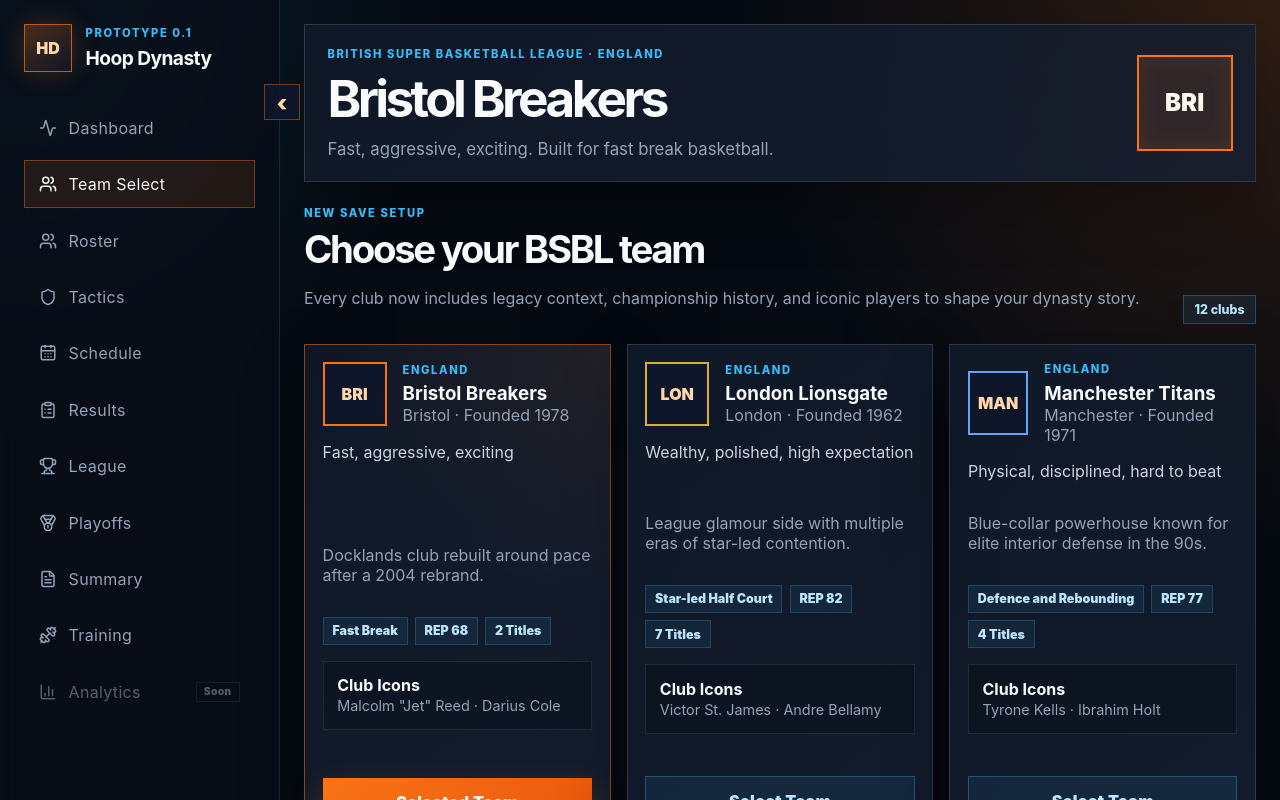
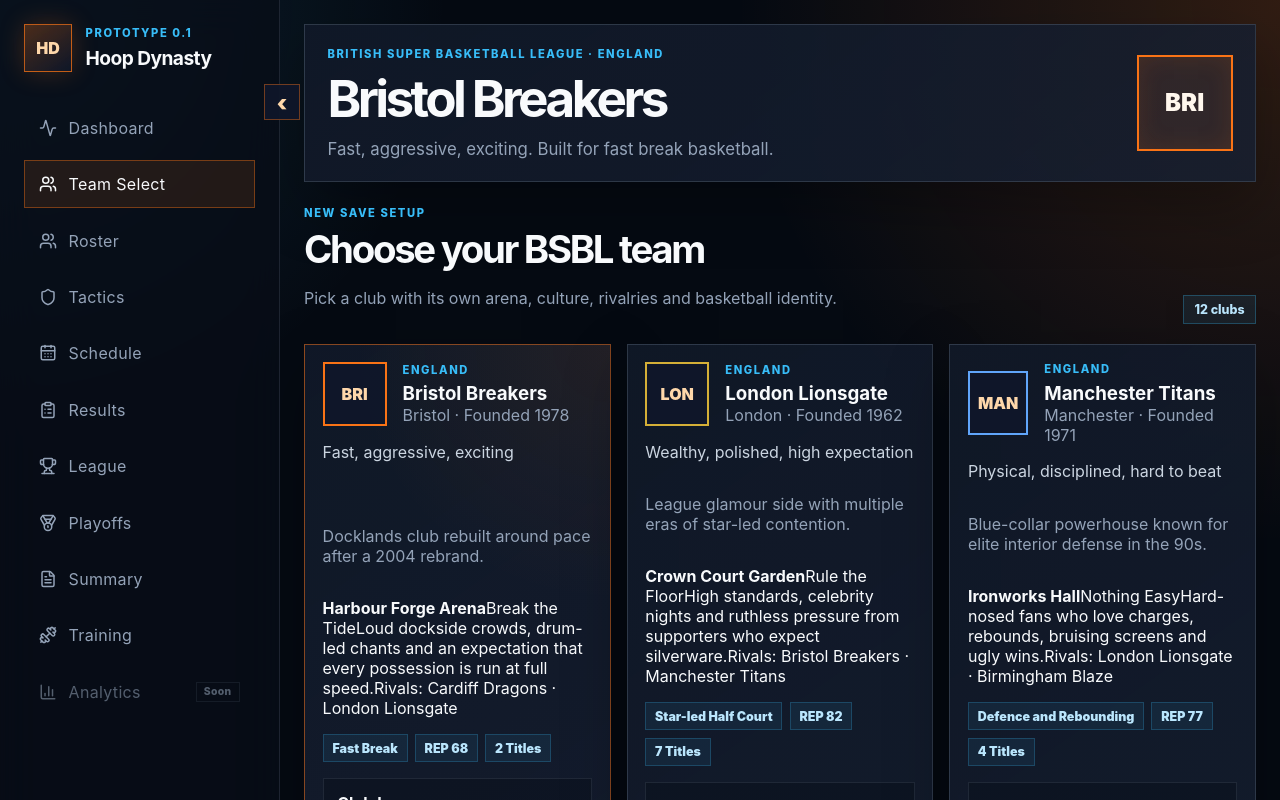
Before and after one commit to LCBlakey24-alt/hoop-dynasty-manager, a React (Vite) app: page / in a window 1280 px wide. Both pictures are taken after a click on the button "New Franchise". Shown: the top 800 px of the page. Built offline with nearby package versions, Linux system fonts and the light colour scheme.

Commit message:
Show club profile data in team select

```diff
--- a/src/components/TeamSelectScreen.tsx
+++ b/src/components/TeamSelectScreen.tsx
@@ -1,3 +1,4 @@
+import { getTeamProfile } from '../data/teamProfiles';
 import type { Team } from '../types/basketball';
 
 type TeamSelectScreenProps = {
@@ -13,7 +14,7 @@ export function TeamSelectScreen({ selectedTeamId, teams, onSelectTeam }: TeamSe
         <div>
           <p className="eyebrow">New Save Setup</p>
           <h3>Choose your BSBL team</h3>
-          <p className="muted">Every club now includes legacy context, championship history, and iconic players to shape your dynasty story.</p>
+          <p className="muted">Pick a club with its own arena, culture, rivalries and basketball identity.</p>
         </div>
         <span className="chip">12 clubs</span>
       </div>
@@ -21,6 +22,7 @@ export function TeamSelectScreen({ selectedTeamId, teams, onSelectTeam }: TeamSe
       <section className="team-select-grid">
         {teams.map((team) => {
           const isSelected = selectedTeamId === team.id;
+          const profile = getTeamProfile(team.id);
 
           return (
             <article className={isSelected ? 'panel team-select-card selected' : 'panel team-select-card'} key={team.id}>
@@ -35,6 +37,15 @@ export function TeamSelectScreen({ selectedTeamId, teams, onSelectTeam }: TeamSe
 
               <p className="team-select-copy">{team.identity}</p>
               <p className="muted">{team.legacyStory}</p>
+
+              {profile && (
+                <div className="team-profile-mini">
+                  <strong>{profile.arena}</strong>
+                  <span>{profile.motto}</span>
+                  <span>{profile.fanCulture}</span>
+                  <span>Rivals: {profile.rivalries.join(' · ')}</span>
+                </div>
+              )}
 
               <div className="team-select-meta">
                 <span>{team.playStyle}</span>
```
